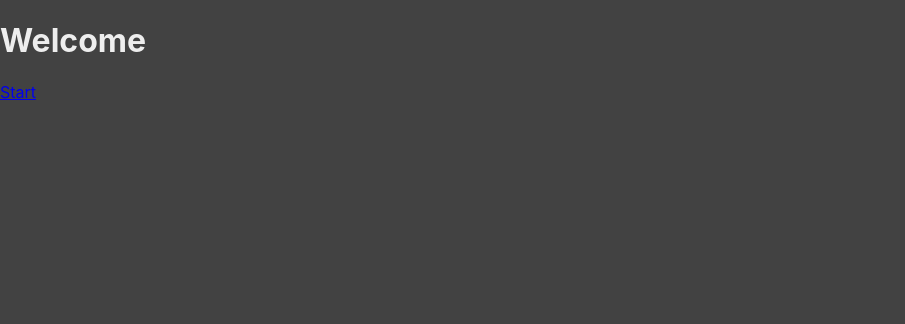
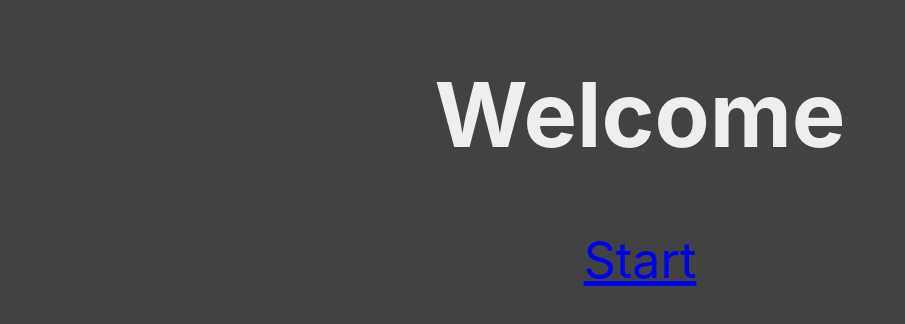
Before and after one commit to balqeesalawi/full-stackathon-frontend, a React (Vite) app in the folder client/: page / in a window 1280 px wide. Shown: the top 324 px of the page, without its empty margins (0-905 px from the left). Built offline with nearby package versions, Linux system fonts and the light colour scheme.

Commit message:
change style

```diff
--- a/client/src/App.css
+++ b/client/src/App.css
@@ -29,7 +29,7 @@ nav a {
   background-color: #1b1b1b;
   cursor: pointer;
   transition: all 0.2s;
-  margin: 0 auto;
+  margin: 10px;
 }
 
 .game-card:hover {
@@ -46,6 +46,7 @@ nav a {
 }
 
 .game-card h1 {
+  font-size: 20px;
   padding: 1em;
 }
 
@@ -102,3 +103,29 @@ button {
   text-align: center;
   font-size: 25px;
 }
+
+.image-container img {
+  margin: 20px;
+  width: 400px;
+  height: 400px;
+}
+
+.game-page {
+  display: flex;
+  align-items: center;
+  justify-content: center;
+}
+
+.welcome-page {
+  display: flex;
+  flex-direction: column;
+  align-items: center;
+}
+
+.header h1 {
+  font-size: 90px;
+}
+
+.start {
+  font-size: 50px;
+}
--- a/client/src/pages/GameDetails.jsx
+++ b/client/src/pages/GameDetails.jsx
@@ -53,7 +53,6 @@ const GameDetails = ({ player, setPlayer }) => {
           <section className="details">
             <h3>{game.name}</h3>
             <p>Game Points: {game.points} </p>
-            <p>Your Points:{player.points}</p>
 
             <form onSubmit={handleSubmit}>
               <label htmlFor="code">Code:</label>
```
